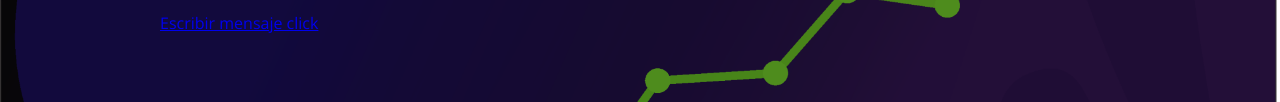
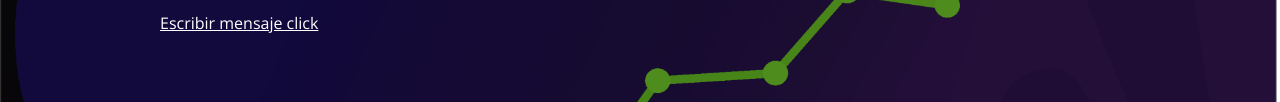
Before and after one commit to Salan73/Impresiondigital, a plain HTML site: page index.html in a window 1280 px wide. Shown: the part 9375-9477 px from the top of the page. Drawn offline with nearby package versions, Linux system fonts and the light colour scheme.

Commit message:
Update style.css

```diff
--- a/style.css
+++ b/style.css
@@ -82,6 +82,9 @@ img{
 	grid-template-columns: 1fr 1fr 1fr;
 	grid-gap: 40px;
 }
+.grid-3 a{
+color: #fff;
+}
 .grid-2{
 	display: grid;
 	grid-template-columns: repeat(2, 1fr);
```
